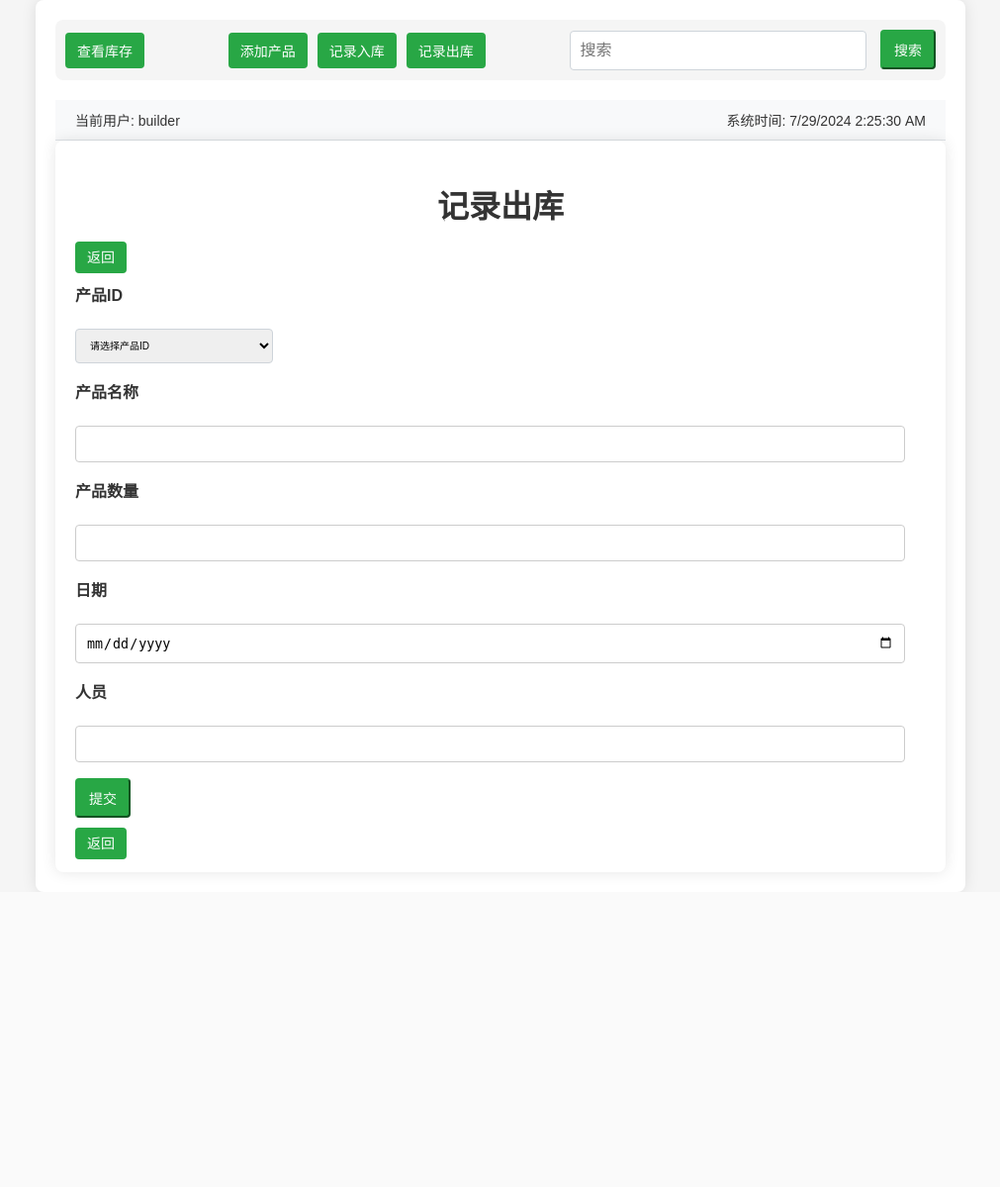
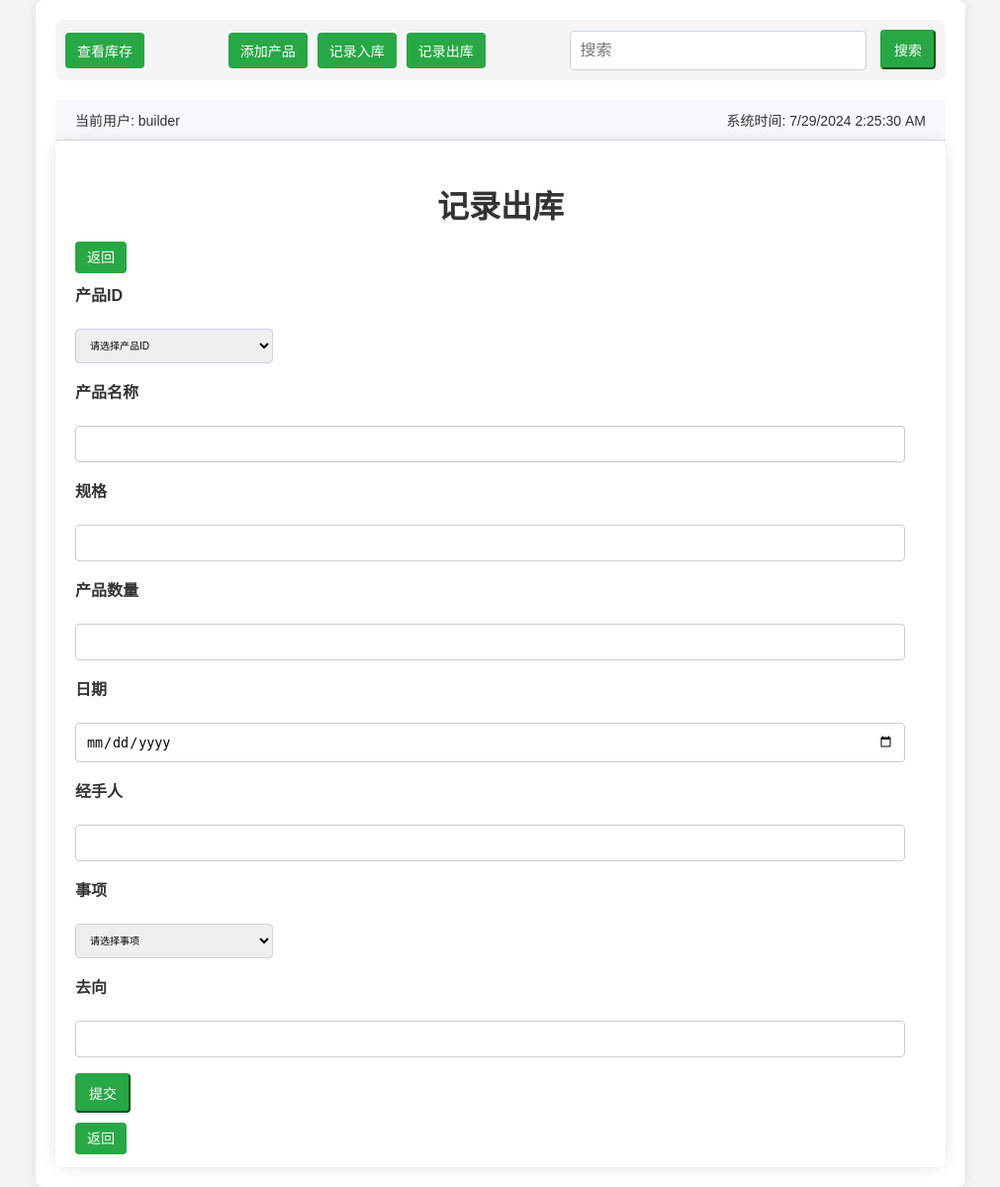
Before and after one commit to Ziyike1/inventory_management_app, a Flask app: page /sale in a window 1280 px wide. Shown: the whole page at 99% size, without its empty margins (134-1145 px from the left). Before the commit the page ends 901 px from the top, so only its background shows below. Run offline with Flask 3, Linux system fonts and the light colour scheme; data that the repository does not hold is empty.

Commit message:
new features and update: 1:add the 'company' and 'things' input value in purchase and sale page 2:delete the 'unit' value

```diff
--- a/app/routes.py
+++ b/app/routes.py
@@ -23,9 +23,8 @@ def product():
         id = request.form['id']
         name = request.form['name']
         specification = request.form['specification']
-        unit = request.form['unit']
         initial_stock = request.form['initial_stock']
-        product = Product(id=id, name=name, specification=specification, unit=unit, initial_stock=initial_stock, current_stock=initial_stock)
+        product = Product(id=id, name=name, specification=specification, initial_stock=initial_stock, current_stock=initial_stock)
         db.session.add(product)
         db.session.commit()
         flash('新库存添加成功')
@@ -39,11 +38,14 @@ def purchase():
     if request.method == 'POST':
         product_id = request.form['product_id']
         name = request.form['purchase_name']
+        specification = request.form['specification']
         quantity = request.form['quantity']
         date_str = request.form['date']
         date = datetime.strptime(date_str, '%Y-%m-%d').date()
         supplier = request.form.get('supplier', None)
-        purchase = Purchase(id=str(uuid.uuid4()), product_id=product_id, name=name, quantity=quantity, date=date, supplier=supplier)
+        things = request.form['things']
+        company = request.form['company']
+        purchase = Purchase(id=str(uuid.uuid4()), product_id=product_id, name=name, specification=specification, quantity=quantity, date=date, supplier=supplier, things=things, company=company)
         db.session.add(purchase)
 
         product = Product.query.get(product_id)
@@ -62,11 +64,14 @@ def sale():
     if request.method == 'POST':
         product_id = request.form['product_id']
         name = request.form['sale_name']
+        specification = request.form['specification']
         quantity = request.form['quantity']
         date_str = request.form['date']
         date = datetime.strptime(date_str, '%Y-%m-%d').date()
-        destination = request.form.get('destination', None)
-        sale = Sale(id=str(uuid.uuid4()), product_id=product_id, name=name, quantity=quantity, date=date, destination=destination)
+        supplier = request.form.get('supplier', None)
+        things = request.form['things']
+        company = request.form['company']
+        sale = Sale(id=str(uuid.uuid4()), product_id=product_id, name=name, specification=specification, quantity=quantity, date=date, supplier=supplier, things=things, company=company)
         db.session.add(sale)
 
         product = Product.query.get(product_id)
--- a/app/templates/product.html
+++ b/app/templates/product.html
@@ -20,10 +20,6 @@
         <input type="text" id="specification" name="specification" size="32" required>
       </p>
       <p>
-        <label for="unit">单位</label><br>
-        <input type="text" id="unit" name="unit" size="32" required>
-      </p>
-      <p>
         <label for="initial_stock">期初库存数量</label><br>
         <input type="number" id="initial_stock" name="initial_stock" size="32" min="0" required>
       </p>
--- a/app/templates/sale.html
+++ b/app/templates/sale.html
@@ -21,6 +21,10 @@
         <input type="text" id="sale_name" name="sale_name" size="32" required>
       </p>
       <p>
+        <label for="specification">规格</label><br>
+        <input type="text" id="specification" name="specification" size="32" required>
+      </p>
+      <p>
         <label for="quantity">产品数量</label><br>
         <input type="number" id="quantity" name="quantity" size="32" min="0" required>
       </p>
@@ -29,8 +33,21 @@
         <input type="date" id="date" name="date" size="32" required>
       </p>
       <p>
-        <label for="destination">人员</label><br>
-        <input type="text" id="destination" name="destination" size="32">
+        <label for="supplier">经手人</label><br>
+        <input type="text" id="supplier" name="supplier" size="32">
+      </p>
+      <p>
+        <label for="things">事项</label><br>
+          <select id="things" name="things">
+            <option value="">请选择事项</option>
+            <option value="new_purchase">安装</option>
+            <option value="repair">返修</option>
+            <option value="transfer">调用</option>
+          </select>
+      </p>
+      <p>
+        <label for="company">去向</label><br>
+        <input type="text" id="company" name="company" size="32">
       </p>
       <p>
         <button type="submit" class="nav-link btn-custom">提交</button>
```
Also changed, not shown: app/models.py (+7 -2 lines), app/templates/index.html (+5 -3 lines), app/templates/purchase.html (+18 -1 lines).
